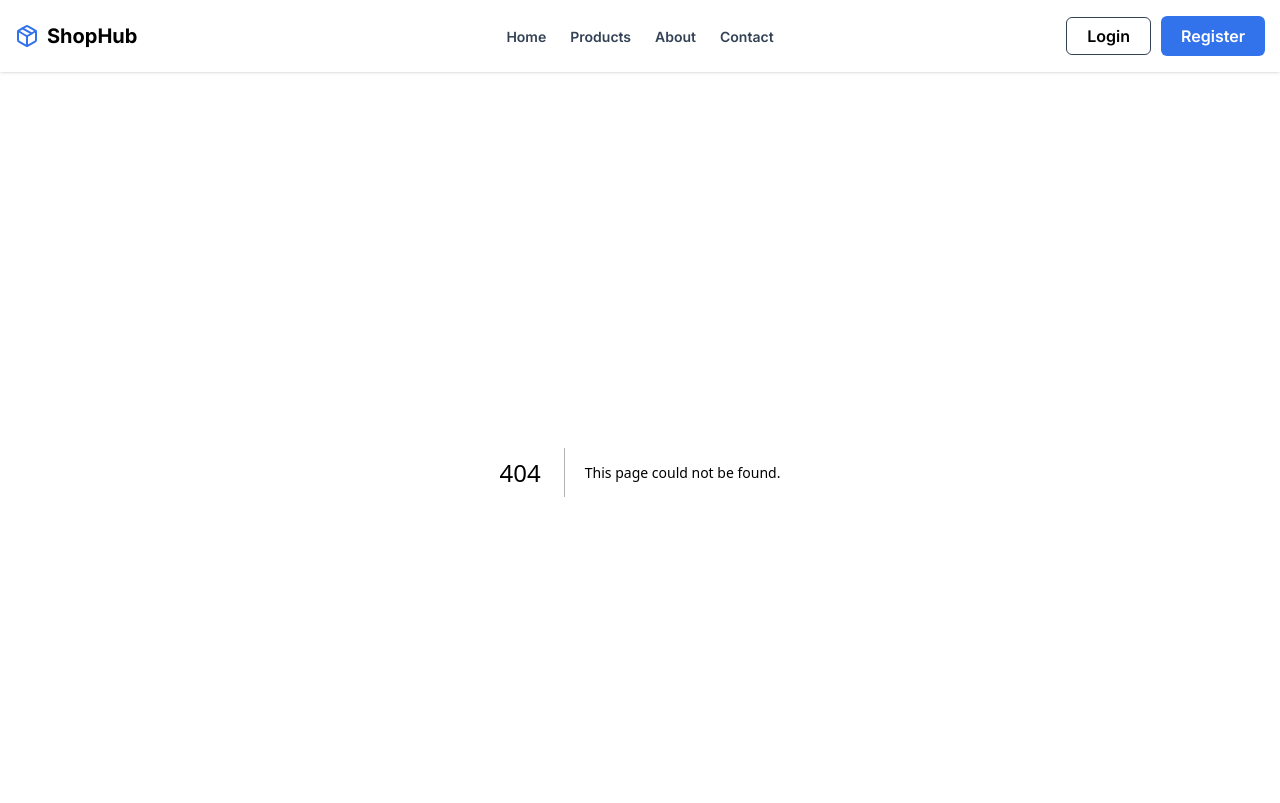
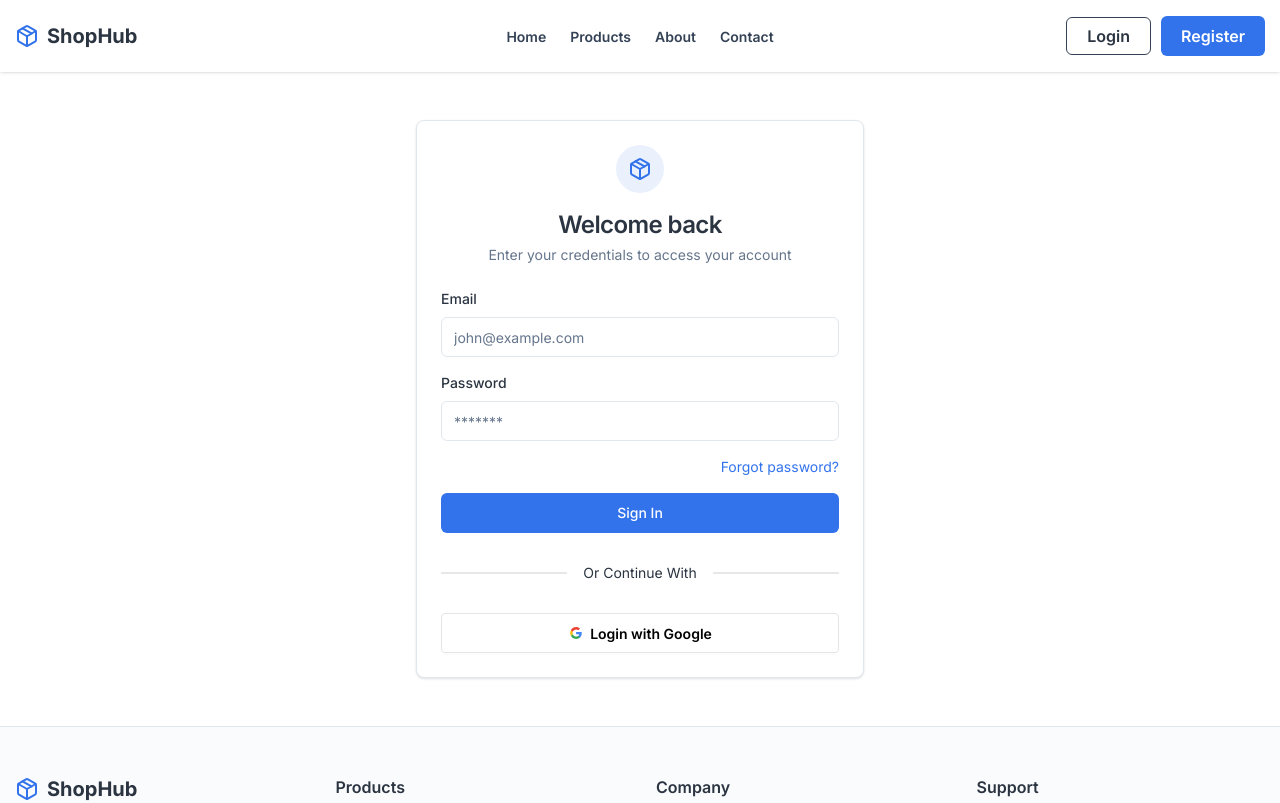
Before and after one commit to rakeebhasan09/ShopHubClient, a Next.js app: page /login in a window 1280 px wide. Before the commit this address had no page. Shown: the top 803 px of the page. Built offline with nearby package versions, Linux system fonts and the light colour scheme.

Commit message:
Login and Register page has been added.

```diff
--- a/next.config.mjs
+++ b/next.config.mjs
@@ -1,7 +1,15 @@
 /** @type {import('next').NextConfig} */
 const nextConfig = {
-  /* config options here */
-  reactCompiler: true,
+	/* config options here */
+	reactCompiler: true,
+	images: {
+		remotePatterns: [
+			{
+				protocol: "https",
+				hostname: "**",
+			},
+		],
+	},
 };
 
 export default nextConfig;
--- /dev/null
+++ b/src/app/(Auth)/login/page.jsx
@@ -0,0 +1,77 @@
+import Social from "@/component/Social/Social";
+import { Package } from "lucide-react";
+import Link from "next/link";
+import React from "react";
+
+const Login = () => {
+	return (
+		<section className="py-12 inter">
+			<div className="container">
+				<div className="rounded-lg max-w-md border border-border mx-auto bg-background text-foreground shadow-sm ">
+					{/* Welcome div */}
+					<div className="flex flex-col p-6 space-y-1">
+						{/* Icon */}
+						<div className="flex justify-center mb-4">
+							<div className="h-12 w-12 rounded-full bg-primary/10 flex items-center justify-center">
+								<Package className="h-6 w-6 text-primary" />
+							</div>
+						</div>
+						{/* Title */}
+						<h3 className="font-semibold tracking-tight text-2xl text-center">
+							Welcome back
+						</h3>
+						{/* Tag Line */}
+						<p className="text-sm text-muted text-center">
+							Enter your credentials to access your account
+						</p>
+					</div>
+					{/* Form Area */}
+					<div className="p-6 pt-0 space-y-4">
+						<form className="space-y-4">
+							{/* Email */}
+							<div className="space-y-2">
+								<label className="text-sm block font-medium">
+									Email
+								</label>
+								<input
+									type="email"
+									placeholder="john@example.com"
+									className="flex h-10 w-full rounded-md border border-border outline-0 bg-background px-3 py-2 text-base placeholder:text-muted md:text-sm"
+								/>
+							</div>
+							{/* Email */}
+							<div className="space-y-2">
+								<label className="text-sm block font-medium">
+									Password
+								</label>
+								<input
+									type="password"
+									placeholder="*******"
+									className="flex h-10 w-full rounded-md border border-border outline-0 bg-background px-3 py-2 text-base placeholder:text-muted md:text-sm"
+								/>
+							</div>
+							{/* Forget Password */}
+							<div className="flex items-center justify-end">
+								<Link
+									className="text-sm text-primary hover:underline"
+									href="/login"
+								>
+									Forgot password?
+								</Link>
+							</div>
+							<button className="inline-flex items-center justify-center gap-2 whitespace-nowrap rounded-md text-sm font-medium transition-colors bg-primary text-background hover:bg-primary/90 h-10 px-4 py-2 w-full">
+								Sign In
+							</button>
+						</form>
+						<div className="divider my-8 text-sm">
+							Or Continue With
+						</div>
+						<Social />
+					</div>
+				</div>
+			</div>
+		</section>
+	);
+};
+
+export default Login;
--- /dev/null
+++ b/src/app/(Auth)/register/page.jsx
@@ -0,0 +1,89 @@
+import Social from "@/component/Social/Social";
+import { Package } from "lucide-react";
+import React from "react";
+
+const Register = () => {
+	return (
+		<section className="py-12 inter">
+			<div className="container">
+				<div className="rounded-lg max-w-md border border-border mx-auto bg-background text-foreground shadow-sm ">
+					{/* Welcome div */}
+					<div className="flex flex-col p-6 space-y-1">
+						{/* Icon */}
+						<div className="flex justify-center mb-4">
+							<div className="h-12 w-12 rounded-full bg-primary/10 flex items-center justify-center">
+								<Package className="h-6 w-6 text-primary" />
+							</div>
+						</div>
+						{/* Title */}
+						<h3 className="font-semibold tracking-tight text-2xl text-center">
+							Create an account
+						</h3>
+						{/* Tag Line */}
+						<p className="text-sm text-muted text-center">
+							Enter your information to get started
+						</p>
+					</div>
+					{/* Form Area */}
+					<div className="p-6 pt-0 space-y-4">
+						<form className="space-y-4">
+							{/* Name */}
+							<div className="space-y-2">
+								<label className="text-sm block font-medium">
+									Name
+								</label>
+								<input
+									type="text"
+									placeholder="Your Name"
+									className="flex h-10 w-full rounded-md border border-border outline-0 bg-background px-3 py-2 text-base placeholder:text-muted md:text-sm"
+								/>
+							</div>
+							{/* Name */}
+							<div className="space-y-2">
+								<label className="text-sm block font-medium">
+									Photo URL
+								</label>
+								<input
+									type="text"
+									placeholder="Photo URL"
+									className="flex h-10 w-full rounded-md border border-border outline-0 bg-background px-3 py-2 text-base placeholder:text-muted md:text-sm"
+								/>
+							</div>
+							{/* Email */}
+							<div className="space-y-2">
+								<label className="text-sm block font-medium">
+									Email
+								</label>
+								<input
+									type="email"
+									placeholder="john@example.com"
+									className="flex h-10 w-full rounded-md border border-border outline-0 bg-background px-3 py-2 text-base placeholder:text-muted md:text-sm"
+								/>
+							</div>
+							{/* Email */}
+							<div className="space-y-2">
+								<label className="text-sm block font-medium">
+									Password
+								</label>
+								<input
+									type="password"
+									placeholder="*******"
+									className="flex h-10 w-full rounded-md border border-border outline-0 bg-background px-3 py-2 text-base placeholder:text-muted md:text-sm"
+								/>
+							</div>
+							<button className="inline-flex items-center justify-center gap-2 whitespace-nowrap rounded-md text-sm font-medium transition-colors bg-primary text-background hover:bg-primary/90 h-10 px-4 py-2 w-full">
+								Sign Up
+							</button>
+						</form>
+						<div className="divider my-8 text-sm">
+							Or Continue With
+						</div>
+						<Social />
+					</div>
+				</div>
+			</div>
+		</section>
+	);
+};
+
+export default Register;
--- a/src/component/FeaturedProducts/ProductCard.jsx
+++ b/src/component/FeaturedProducts/ProductCard.jsx
@@ -1,3 +1,4 @@
+import Image from "next/image";
 import Link from "next/link";
 import React from "react";
 
@@ -7,8 +8,10 @@ const ProductCard = ({ product }) => {
 	return (
 		<div className="h-full border border-border rounded-lg flex flex-col card-hover overflow-hidden group">
 			<div className="relative overflow-hidden aspect-square">
-				<img
+				<Image
 					src={image}
+					width={500}
+					height={500}
 					alt=""
 					className="object-cover w-full h-full transition-transform duration-300 group-hover:scale-105"
 				/>
--- /dev/null
+++ b/src/component/Social/Social.jsx
@@ -0,0 +1,40 @@
+import React from "react";
+
+const Social = () => {
+	return (
+		<div>
+			<button className="btn bg-white w-full text-black border-[#e5e5e5]">
+				<svg
+					aria-label="Google logo"
+					width="16"
+					height="16"
+					xmlns="http://www.w3.org/2000/svg"
+					viewBox="0 0 512 512"
+				>
+					<g>
+						<path d="m0 0H512V512H0" fill="#fff"></path>
+						<path
+							fill="#34a853"
+							d="M153 292c30 82 118 95 171 60h62v48A192 192 0 0190 341"
+						></path>
+						<path
+							fill="#4285f4"
+							d="m386 400a140 175 0 0053-179H260v74h102q-7 37-38 57"
+						></path>
+						<path
+							fill="#fbbc02"
+							d="m90 341a208 200 0 010-171l63 49q-12 37 0 73"
+						></path>
+						<path
+							fill="#ea4335"
+							d="m153 219c22-69 116-109 179-50l55-54c-78-75-230-72-297 55"
+						></path>
+					</g>
+				</svg>
+				Login with Google
+			</button>
+		</div>
+	);
+};
+
+export default Social;
```
